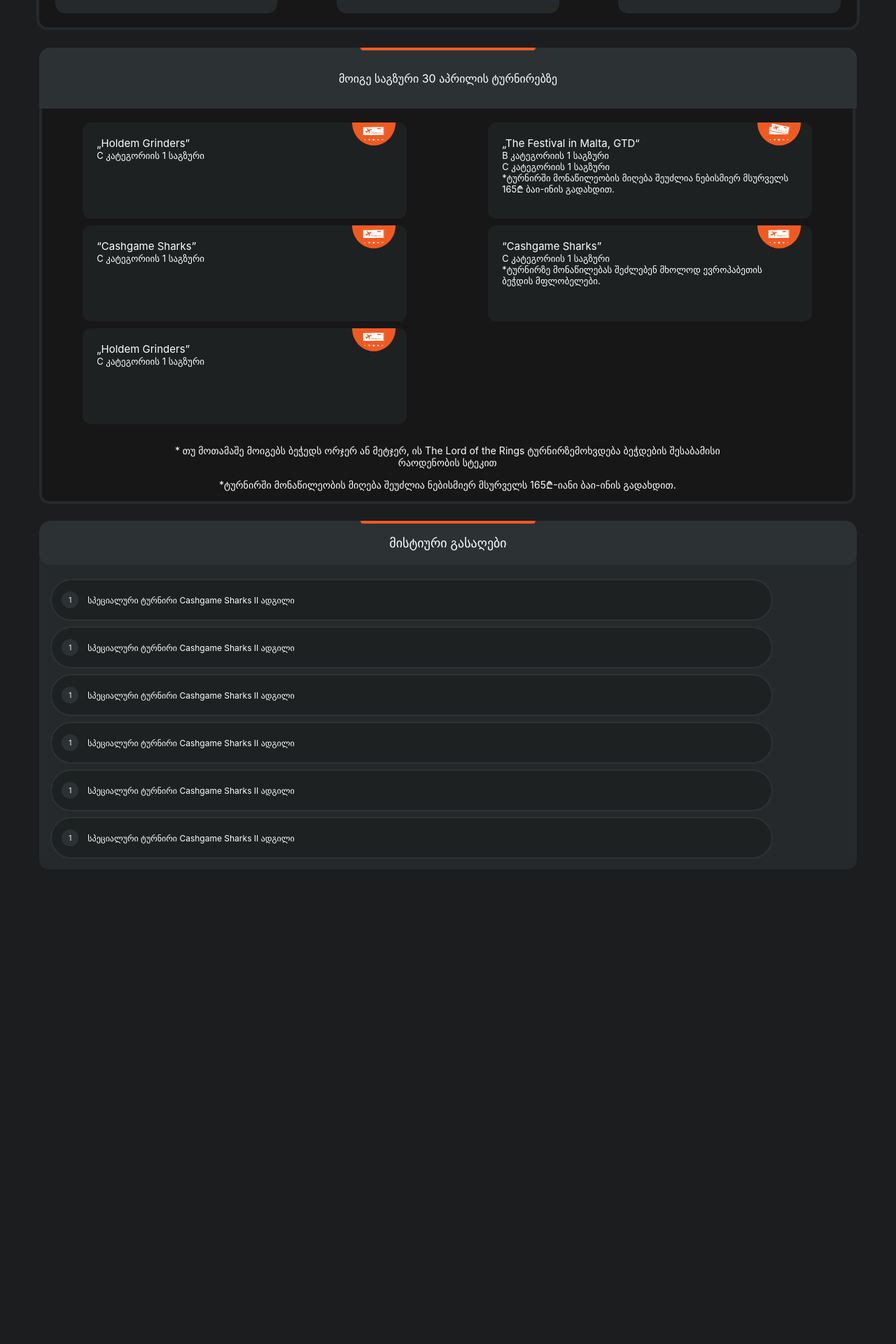
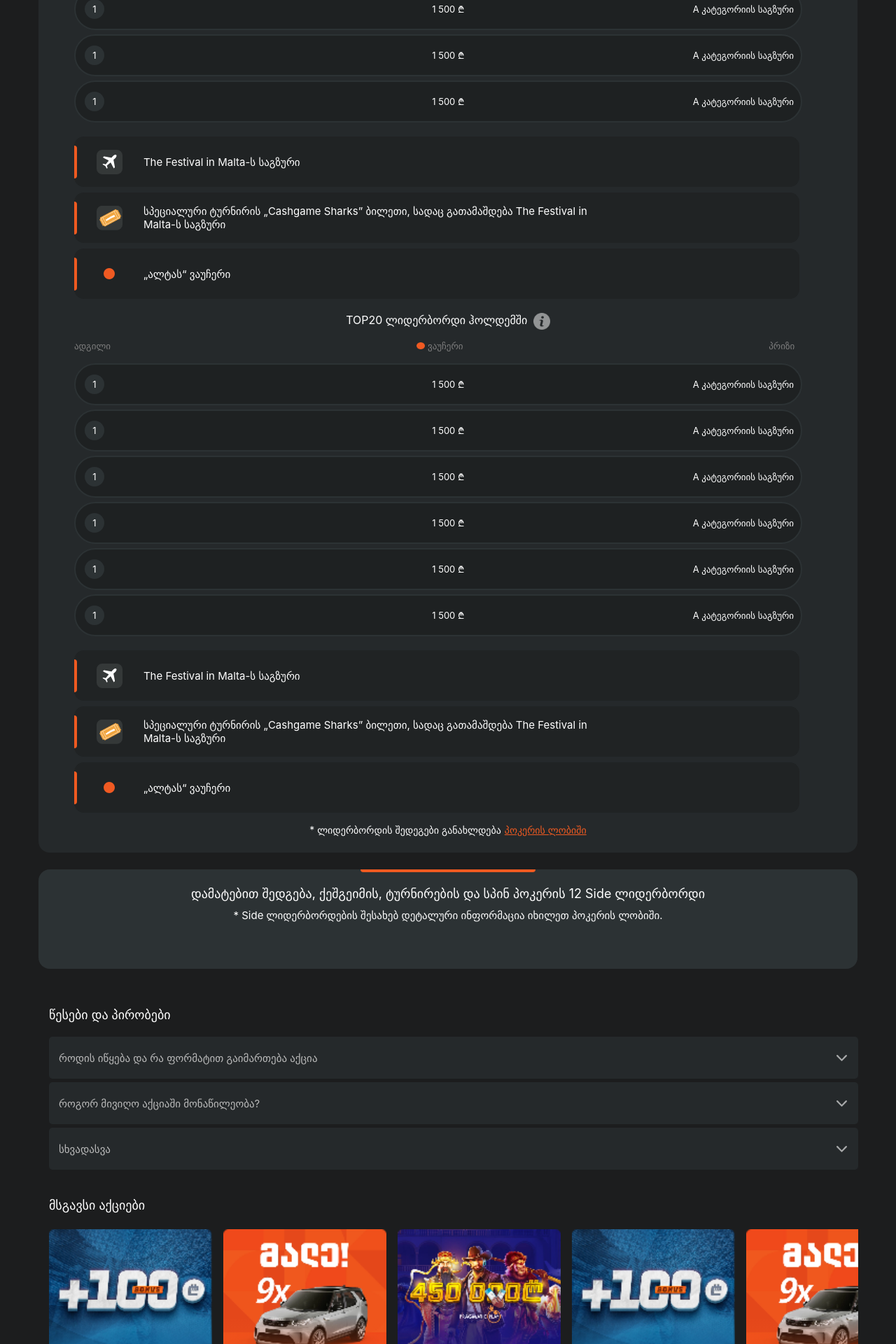
Before and after one commit to Jaba-B/europebet-Task, a React (Create React App) app: page / in a window 1280 px wide. Shown: the part 800-2720 px from the top of the page at 70% size. Before the commit the page ends 2066 px from the top, so only its background shows below. Built offline with nearby package versions, Linux system fonts and the light colour scheme; the HTML template or start-up script is replaced by a standard one.

Commit message:
add conditional rendering to Header component

```diff
--- a/src/App.js
+++ b/src/App.js
@@ -1,16 +1,11 @@
 import Header from './Header.jsx'
 import Footer from './Footer.jsx'
-import Carousel from './Shared/footer/Carousel.jsx'
-import CashGames from './Shared/CashGames.jsx'
-import NewYear from './Shared/NewYear.jsx'
-import FinalStage from './Shared/FinalStage.jsx'
-import LeaderBoard from './Shared/cashGames/LeaderBoard.jsx'
-import MysticalKey from './Shared/finalStage/MysticalKey.jsx'
 
 function App() {
   return (
     <div className="App">
-      <FinalStage />
+      <Header />
+      <Footer />
     </div>
   );
 }
--- a/src/Footer.jsx
+++ b/src/Footer.jsx
@@ -19,7 +19,7 @@ function Footer() {
             <img src={downArrow} alt='down arrow' width={15} height={9} />
         </div>
         <p className='footer__carousel-header'>მსგავსი აქციები</p>
-        <div>
+        <div className="carousel-container">
           <Carousel />
         </div>
     </footer>
--- a/src/Header.jsx
+++ b/src/Header.jsx
@@ -2,6 +2,9 @@ import { useState } from 'react';
 import './index.css'
 import logo from './assets/logo.png'
 import banner from "./assets/banner.jpg"
+import CashGames from './Shared/CashGames';
+import NewYear from './Shared/NewYear';
+import FinalStage from './Shared/FinalStage';
 
 function Header() {
     const [ active, setActive ] = useState('first');
@@ -45,6 +48,11 @@ function Header() {
         <div className='fast-play'>
             <button><p>ითამაშე</p></button>
         </div>
+        <div className='components-render__cointainer'>
+            {active === 'first' && <CashGames />}
+            {active === 'second' && <NewYear />}
+            {active === 'third' && <FinalStage />}
+        </div>
       </div>
     );
 }
--- a/src/Shared/NewYear.jsx
+++ b/src/Shared/NewYear.jsx
@@ -81,7 +81,7 @@ function NewYear() {
                 <div className="tournament-date__third"><span>27 დეკემბერი</span></div>
             </div>
             <p className="winners">* სამივე ტურნირის გამარჯვებულები მიიღებენ ბეჭდებს და ფინალურ ეტაპზე, The Lord of the Rings ტურნირზე, იბრძოლებენ The Festival in Malta-ს საგზურის მისაღებად.</p>
-            <div className="side-leaderboard">
+            <div className="side-leaderboard side-leaderboard__new-year">
             <div className="orange-decoration"></div>
             <p>დამატებით შედგება, ქეშგეიმის, ტურნირების და სპინ პოკერის 12 Side ლიდერბორდი</p>
             <span>* Side ლიდერბორდების შესახებ დეტალური ინფორმაცია იხილეთ პოკერის ლობიში.</span>
--- a/src/Shared/footer/Carousel.jsx
+++ b/src/Shared/footer/Carousel.jsx
@@ -22,7 +22,7 @@ function Carousel() {
         dots: false,
         infinite: false,
         speed: 500,
-        slidesToShow: 3,
+        slidesToShow: 2,
         slidesToScroll: 1,
         responsive: [{
             breakpoint: 940,
@@ -38,7 +38,7 @@ function Carousel() {
     };
 
     return (
-      <div className="App">
+      <div className="">
         <Slider {...settings} edgeFriction={0}>
             {mock.map((item) => {
                 return (
--- a/src/index.css
+++ b/src/index.css
@@ -146,6 +146,7 @@ code {
   border-top: 2px solid #F05A22;
   position: fixed;
   bottom: 0px;
+  z-index: 2;
 }
 
 .fast-play button {
@@ -155,6 +156,10 @@ code {
   border-radius: 5px;
   background-color: #F05A22;
   color: white;
+}
+
+.components-render__cointainer {
+  margin-top: 30px;
 }
 
 @media only screen and (min-width: 500px) {
--- a/src/styles/cashGames.css
+++ b/src/styles/cashGames.css
@@ -71,7 +71,7 @@ code {
 }
 
 .side-leaderboard {
-  width: 100%;
+  width: 91.46%;
   height: 142px;
   background-color: #2C3234;
   border-radius: 16px;
--- a/src/styles/footer.css
+++ b/src/styles/footer.css
@@ -20,11 +20,12 @@ code {
 
 footer {
     padding: 55px 0 220px 16px;
-    margin: 0 auto
+    margin: 0 auto;
 }
 
 .footer__header {
-    margin: 0 0 21px 0;
+    width: 91.46%;
+    margin: 0 auto 21px auto;
 }
 
 .footer__rules {
@@ -35,7 +36,12 @@ footer {
     display: flex;
     justify-content: space-between;
     align-items: center;
-    margin-bottom: 5px;
+    margin: 0 auto 5px auto;
+}
+
+.carousel-container {
+    width: 91.46%;
+    margin: 0 auto;
 }
 
 .footer__rules p {
@@ -50,7 +56,8 @@ footer {
 }
 
 .footer__carousel-header {
-    margin: 40px 0 24px 0;
+    width: 91.46%;
+    margin: 40px auto 24px auto;
 }
 
 .carousel-item {
@@ -87,6 +94,11 @@ footer {
 
 .slick-prev {
     left: 50px !important;
+}
+
+.slick-list {
+    height: 184px;
+    overflow: hidden;
 }
 
 @media only screen and (min-width: 940px) {
@@ -133,4 +145,8 @@ footer {
         font-size: 14px;
         width: 180px;
     }
+
+    .slick-list {
+        height: auto;
+    }
 }
--- a/src/styles/newYear.css
+++ b/src/styles/newYear.css
@@ -44,6 +44,7 @@ code {
     display: flex;
     justify-content: center;
     align-items: center;
+    overflow: hidden;
 }
 
 .tournirs-satelites p {
@@ -281,6 +282,10 @@ code {
     margin-bottom: 24px;
 }
 
+.side-leaderboard__new-year {
+    width: 100%;
+}
+
 @media only screen and (min-width: 940px) {
     .orange-decoration {
         width: 250px;
```
